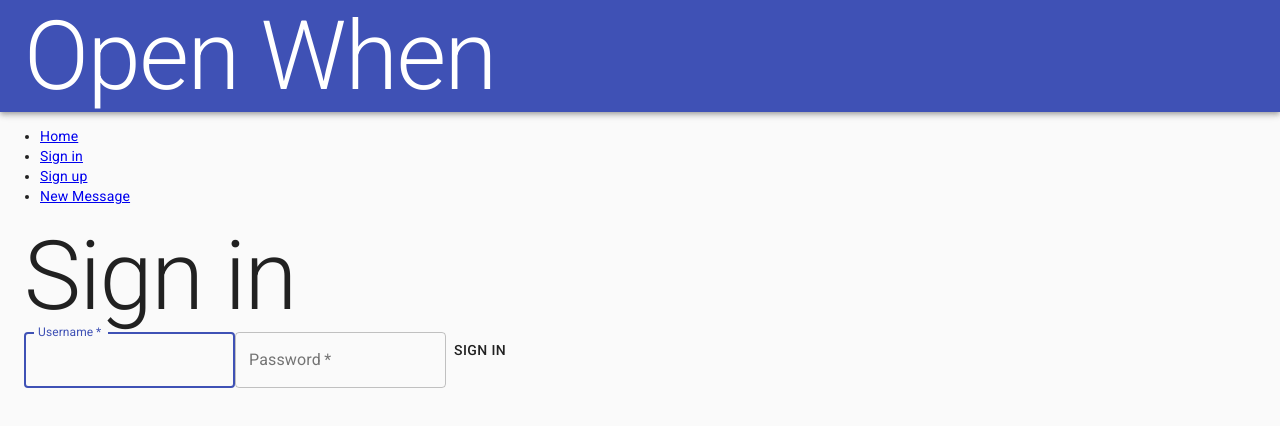
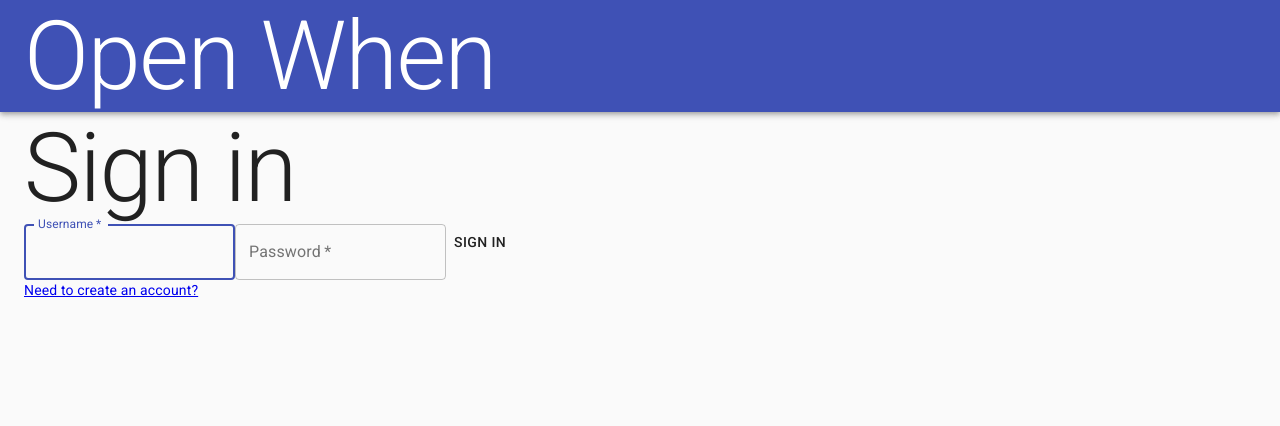
Before and after one commit to darrylforbes/open-when, a React (Create React App) app in the folder frontend/: page /signin in a window 1280 px wide. Shown: the top 426 px of the page. Built offline with nearby package versions, Linux system fonts and the light colour scheme.

Commit message:
Add proper navigation flow

```diff
--- a/frontend/src/App.js
+++ b/frontend/src/App.js
@@ -1,7 +1,7 @@
 import { useState } from 'react';
 import {
   BrowserRouter as Router,
-  Link,
+  Redirect,
   Route,
   Switch,
 } from 'react-router-dom';
@@ -26,32 +26,22 @@ const App = () => {
     <Router>
       <CssBaseline />
       <Header user={user} />
-      <ul>
-        <li>
-          <Link to='/'>Home</Link>
-        </li>
-        <li>
-          <Link to='/signin'>Sign in</Link>
-        </li>
-        <li>
-          <Link to='/signup'>Sign up</Link>
-        </li>
-        <li>
-          <Link to='/message'>New Message</Link>
-        </li>
-      </ul>
       <Switch>
         <Route path='/signin'>
           <SignIn setUser={setUser} setToken={setToken} />
+          {token ? <Redirect to='/' /> : null}
         </Route>
         <Route path='/signup'>
           <SignUp setUser={setUser} setToken={setToken} />
+          {token ? <Redirect to='/' /> : null}
         </Route>
         <Route path='/message'>
           <MessageForm user={user} />
+          {!token ? <Redirect to='signin' /> : null}
         </Route>
         <Route path='/'>
           <MessageList user={user} />
+          {!token ? <Redirect to='signin' /> : null}
         </Route>
       </Switch>
     </Router>
--- a/frontend/src/components/MessageForm.js
+++ b/frontend/src/components/MessageForm.js
@@ -6,7 +6,7 @@ import {
   TextField,
   Typography
 } from '@material-ui/core';
-import { Redirect } from 'react-router-dom';
+import { Link, Redirect } from 'react-router-dom';
 import { apiUrl } from '../utils';
 
 const MessageForm = ({ user }) => {
@@ -77,6 +77,12 @@ const MessageForm = ({ user }) => {
             required
           />
           <Button
+            component={ Link }
+            to='/'
+          >
+            Cancel
+          </Button>
+          <Button
             type='submit'
             onClick={sendRequest}
           >
--- a/frontend/src/components/MessageList.js
+++ b/frontend/src/components/MessageList.js
@@ -1,17 +1,26 @@
 import {
   Box,
+  Button,
   Card,
   CardActionArea,
   CardContent,
   Container,
   Typography
 } from '@material-ui/core';
+import { Link } from 'react-router-dom';
 import { apiUrl } from '../utils';
 
 const MessageList = ({ user }) => {
   return (
     <Container>
       <Typography variant='h1'>Message List</Typography>
+      <Button
+        variant='contained'
+        component={ Link }
+        to='/message'
+      >
+        New Message
+      </Button>
       <Box>
         {user && user.received_messages.map((m, index) => (
           <Card key={index}>
--- a/frontend/src/components/SignIn.js
+++ b/frontend/src/components/SignIn.js
@@ -6,7 +6,7 @@ import {
   TextField,
   Typography
 } from '@material-ui/core';
-import { Redirect } from 'react-router-dom';
+import { Link, Redirect } from 'react-router-dom';
 import { apiUrl } from '../utils';
 
 const SignIn = ({ setUser, setToken }) => {
@@ -91,6 +91,7 @@ const SignIn = ({ setUser, setToken }) => {
             Sign in
           </Button>
         </form>
+        <Link to='signup'>Need to create an account?</Link>
       </Box>
     </Container>
   )
--- a/frontend/src/components/SignUp.js
+++ b/frontend/src/components/SignUp.js
@@ -6,7 +6,7 @@ import {
   TextField,
   Typography
 } from '@material-ui/core';
-import { Redirect } from 'react-router-dom';
+import { Link, Redirect } from 'react-router-dom';
 import { apiUrl } from '../utils';
 
 const SignUp = ({ setUser, setToken }) => {
@@ -105,6 +105,7 @@ const SignUp = ({ setUser, setToken }) => {
             Sign up
           </Button>
         </form>
+        <Link to='signin'>Already have an account?</Link>
       </Box>
     </Container>
   )
```
